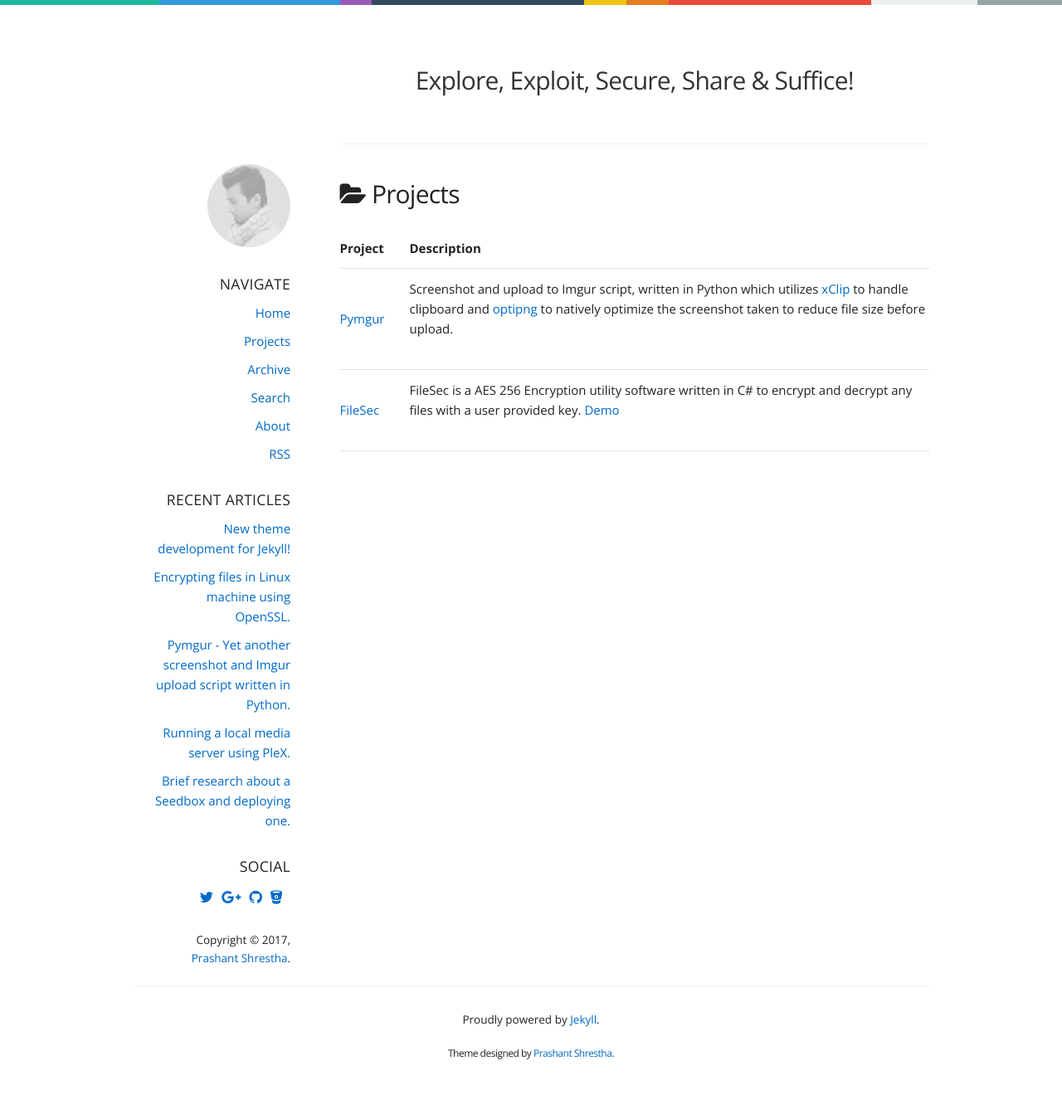
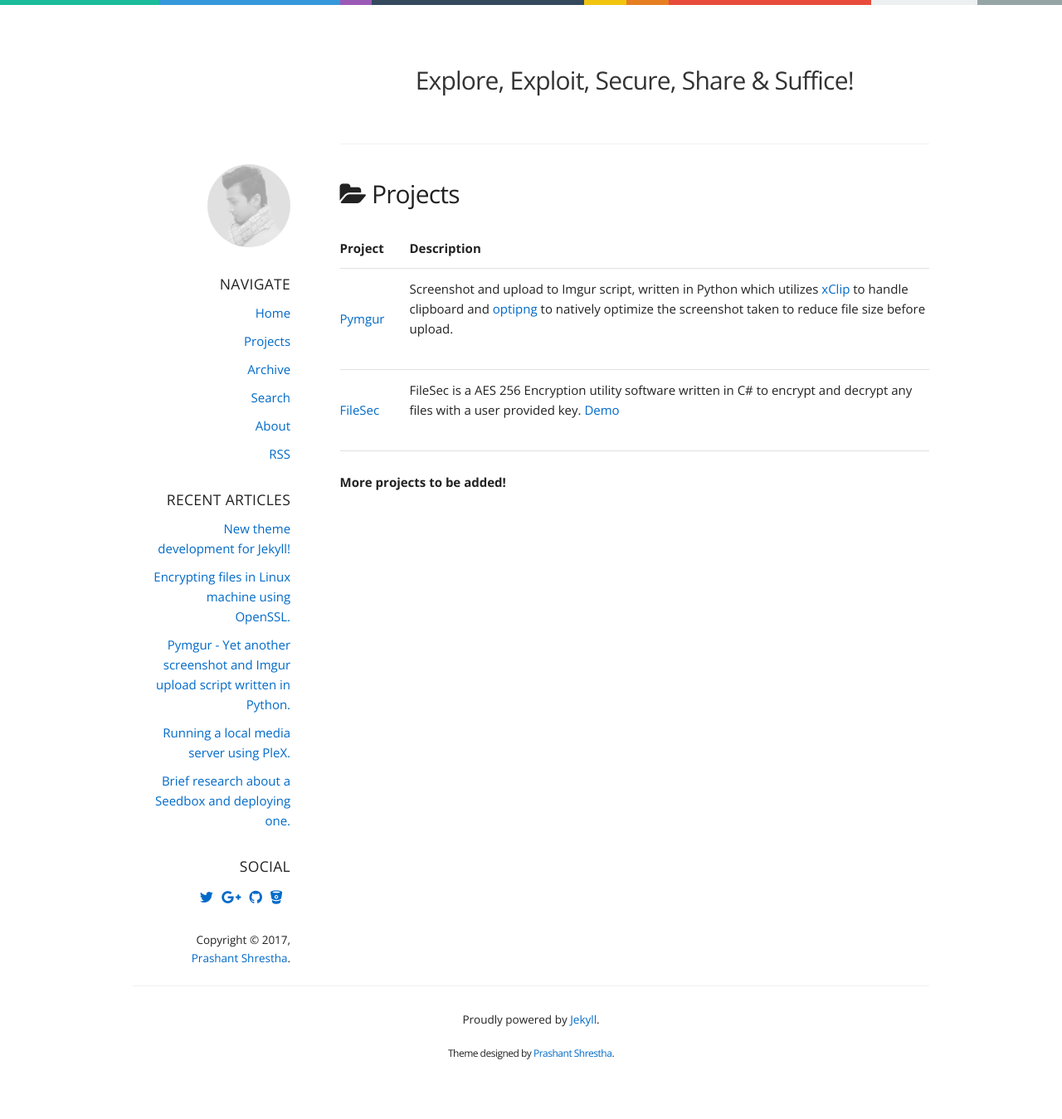
Before and after one commit to intern0t/personal-blog, a Jekyll site: the page built from projects.md, in a window 1280 px wide. Shown: the whole page at 83% size. Built offline with Jekyll 4.4.1, drawn with Linux system fonts in a browser that asks for light colours.

Commit message:
More projects to be added notice.

```diff
--- a/projects.md
+++ b/projects.md
@@ -35,3 +35,5 @@ permalink: /projects/
         </tr>
     </tbody>
 </table>
+
+**More projects to be added!**
```
